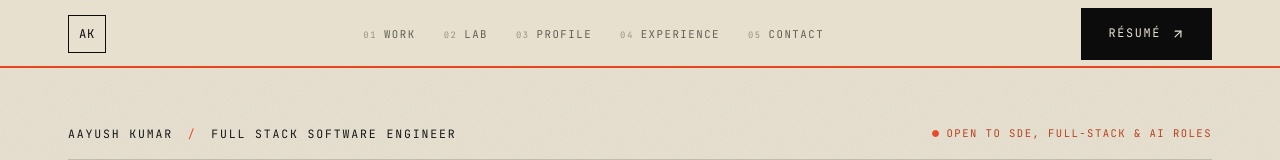
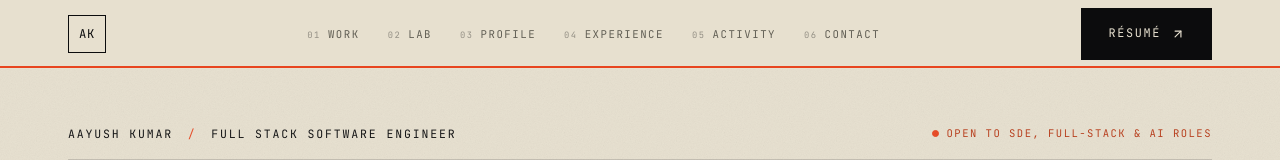
Before and after one commit to Aayush3238/portfolio, a React (Vite) app: page / in a window 1280 px wide. Shown: the top 160 px of the page. Built offline with nearby package versions, Linux system fonts and the light colour scheme; no server answers.

Commit message:
feat: wire Activity into nav, routing, and section numbering

```diff
--- a/src/App.jsx
+++ b/src/App.jsx
@@ -5,6 +5,7 @@ import Projects from './components/Projects/Projects';
 import Lab from './components/Lab/Lab';
 import Profile from './components/Profile/Profile';
 import Experience from './components/Experience/Experience';
+import Activity from './components/Activity/Activity';
 import Contact from './components/Contact/Contact';
 import Footer from './components/Footer/Footer';
 import ProjectPage from './components/ProjectPage/ProjectPage';
@@ -92,6 +93,7 @@ export default function App() {
             <Lab />
             <Profile />
             <Experience />
+            <Activity />
             <Contact />
           </>
         )}
--- a/src/components/Contact/Contact.jsx
+++ b/src/components/Contact/Contact.jsx
@@ -57,7 +57,7 @@ export default function Contact() {
       <div className="container">
         <Reveal>
           <span className="section-index">
-            <b>05</b> Contact
+              <b>06</b> Contact
           </span>
         </Reveal>
 
--- a/src/components/Footer/Footer.jsx
+++ b/src/components/Footer/Footer.jsx
@@ -2,7 +2,7 @@ import { FiArrowUp, FiGithub, FiLinkedin, FiArrowUpRight } from 'react-icons/fi'
 import { personalInfo, socials } from '../../data/portfolioData';
 import './Footer.css';
 
-const SECTIONS = ['work', 'lab', 'profile', 'experience', 'contact'];
+const SECTIONS = ['work', 'lab', 'profile', 'experience', 'activity', 'contact'];
 
 export default function Footer({ scrollToSection }) {
   const goTop = () => window.scrollTo({ top: 0, behavior: 'smooth' });
--- a/src/components/Nav/Nav.jsx
+++ b/src/components/Nav/Nav.jsx
@@ -9,6 +9,7 @@ const LINKS = [
   { id: 'lab', label: 'Lab' },
   { id: 'profile', label: 'Profile' },
   { id: 'experience', label: 'Experience' },
+  { id: 'activity', label: 'Activity' },
   { id: 'contact', label: 'Contact' },
 ];
 
```
